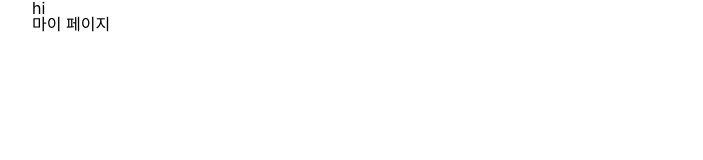
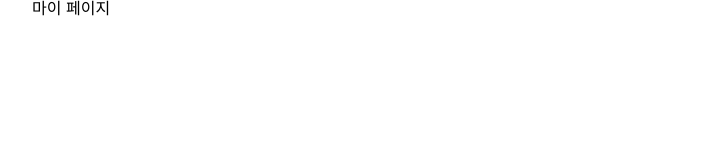
Before and after one commit to lorraine98/good-fight, a Next.js app: page /my-page in a window 1280 px wide. Shown: the top 160 px of the page, without its empty margins (288-991 px from the left). Built offline with nearby package versions, Linux system fonts and the light colour scheme.

Commit message:
feature: header title 적용

```diff
--- a/src/components/Header.tsx
+++ b/src/components/Header.tsx
@@ -1,15 +1,22 @@
 import { useRouter } from "next/router";
+
+interface Title {
+    [key: string]: string;
+}
 
 const Header = () => {
     const router = useRouter();
-    const route = {
-        home: "홈",
-        "your-fights": "니쌈",
-        "my-fights": "내쌈",
-        "my-page": "마이 페이지",
+
+    const title: Title = {
+        "/home": "홈",
+        "/your-fights": "니쌈",
+        "/my-fights": "내쌈",
+        "/my-page": "마이 페이지",
     };
 
-    return <div>hi</div>;
+    const currentRoute = title[router.pathname];
+
+    return <div>{currentRoute}</div>;
 };
 
 export default Header;
--- a/src/pages/my-fights/index.tsx
+++ b/src/pages/my-fights/index.tsx
@@ -1,5 +1,5 @@
 const index = () => {
-    return <div>내쌈</div>;
+    return <div></div>;
 };
 
 export default index;
--- a/src/pages/my-page/index.tsx
+++ b/src/pages/my-page/index.tsx
@@ -1,5 +1,5 @@
 const index = () => {
-    return <div>마이 페이지</div>;
+    return <div></div>;
 };
 
 export default index;
--- a/src/pages/your-fights/index.tsx
+++ b/src/pages/your-fights/index.tsx
@@ -1,5 +1,5 @@
 const index = () => {
-    return <div>니쌈</div>;
+    return <div></div>;
 };
 
 export default index;
```
